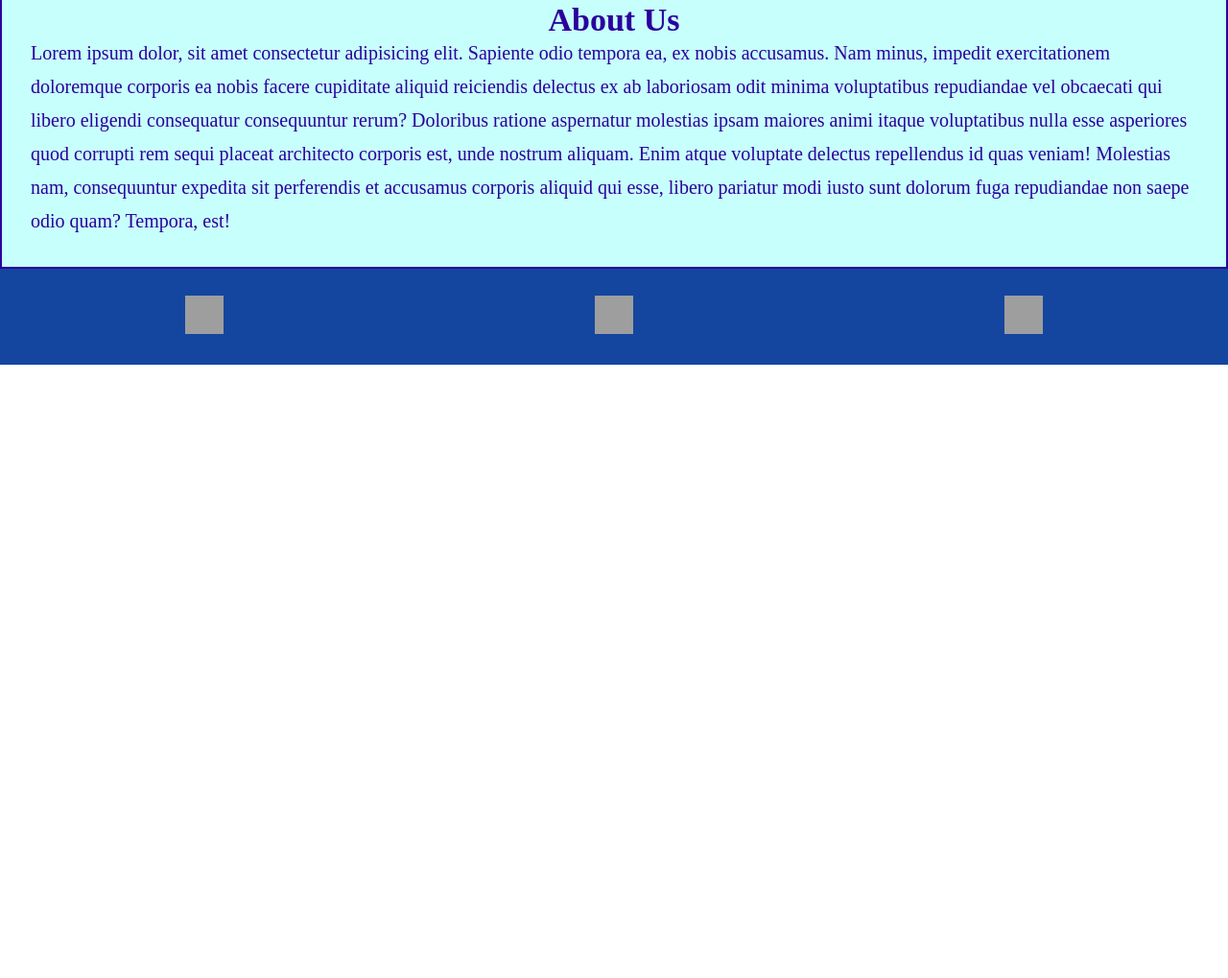
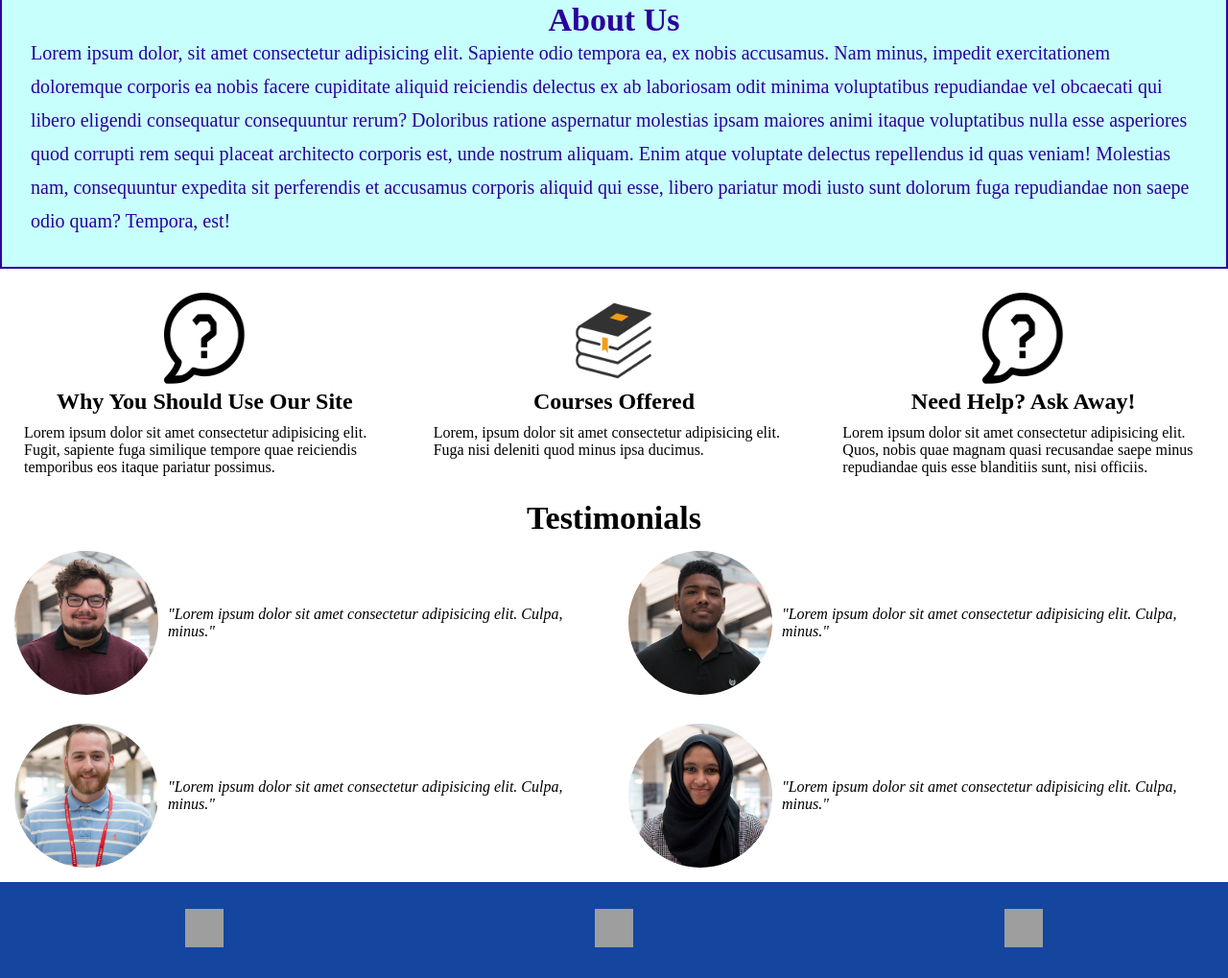
Before and after one commit to Veronica-B/tutor-site, a website: page public/index.html in a window 1280 px wide. Shown: the part 679-1698 px from the top of the page at 96% size. Before the commit the page ends 1059 px from the top, so only its background shows below. Drawn offline with Linux system fonts and the light colour scheme; grey boxes are pictures that could not be loaded.

Commit message:
addition of testominials and stuff

```diff
--- /dev/null
+++ b/public/css/scss_partials/_testmonials.scss
@@ -0,0 +1,44 @@
+.container-three{
+    display: grid;
+    grid-template-rows: auto;
+    grid-template-columns: repeat(3, 1fr);
+}
+
+.flex-box-index{
+    margin: 25px;
+    display: flex;
+    flex-direction: column;
+    align-items: center;
+}
+
+.descrip{
+    margin-top:10px;
+}
+
+.index-image{
+    height:100px;
+    width:85px;
+}
+
+.grid-test{
+    display: grid;
+    grid-template-rows: repeat(2, 1fr);
+    grid-template-columns: repeat(2, 1fr);
+}
+
+.flex-box-test{
+    display: flex;
+    align-items: center;
+    margin:15px;
+}
+
+.text-test{
+    margin-left: 10px;
+    font-style: italic;
+}
+
+.index-image--test{
+    height:150px;
+    width:150px;
+    border-radius: 50%;
+}
--- a/public/css/styles.scss
+++ b/public/css/styles.scss
@@ -9,6 +9,8 @@ $dullblue:#edfbff;
 @import "scss_partials/footer";
 @import "scss_partials/slideshow";
 @import "scss_partials/form";
+@import "scss_partials/testmonials";
+
 
 *{
     padding:0;
@@ -49,6 +51,7 @@ $dullblue:#edfbff;
 
 .header{
     font-size: 34px;
+    text-align: center;
 }
 
 .course_image{
--- a/public/index.html
+++ b/public/index.html
@@ -43,6 +43,53 @@
         qui esse, libero pariatur modi iusto sunt dolorum fuga repudiandae non saepe odio quam? Tempora, est!</p>
     </section>
 
+    <section class="container-three">
+        <div class="flex-box-index">
+            <img src="images/question.png" alt="question mark"class="index-image">
+            <h2>Why You Should Use Our Site</h2>
+            <p class="descrip">Lorem ipsum dolor sit amet consectetur adipisicing elit. Fugit, sapiente fuga similique tempore quae reiciendis temporibus eos itaque pariatur possimus.</p>
+        </div>
+
+        <div class="flex-box-index">
+            <img src="images/book.jpg"class="index-image">
+            <h2>Courses Offered</h2>
+            <p class="descrip">Lorem, ipsum dolor sit amet consectetur adipisicing elit. Fuga nisi deleniti quod minus ipsa ducimus.</p>
+        </div>
+
+        <div class="flex-box-index">
+            <img src="images/question.png" alt="question mark"class="index-image">
+            <h2>Need Help? Ask Away!</h2>
+            <p class="descrip">Lorem ipsum dolor sit amet consectetur adipisicing elit. Quos, nobis quae magnam quasi recusandae saepe minus repudiandae quis esse blanditiis sunt, nisi officiis.</p>
+        </div>
+
+    </section>
+
+    <section>
+        <h2 class="header">Testimonials</h2>
+        <div class="grid-test">
+        <div class="flex-box-test">
+            <img src="images/David.jpg"class="index-image--test">
+            <p class="text-test">"Lorem ipsum dolor sit amet consectetur adipisicing elit. Culpa, minus."</p>
+        </div>
+
+        <div class="flex-box-test">
+            <img src="images/leo.jpg" class="index-image--test">
+            <p class="text-test">"Lorem ipsum dolor sit amet consectetur adipisicing elit. Culpa, minus."</p>
+        </div>
+
+        <div class="flex-box-test">
+            <img src="images/Josh.jpg"class="index-image--test">
+            <p class="text-test">"Lorem ipsum dolor sit amet consectetur adipisicing elit. Culpa, minus."</p>
+        </div>
+
+        <div class="flex-box-test">
+            <img src="images/Rida.png"class="index-image--test">
+            <p class="text-test">"Lorem ipsum dolor sit amet consectetur adipisicing elit. Culpa, minus."</p>
+        </div>
+    </div>
+
+    </section>
+
     <footer class="footer">
 
         <a href="https://www.facebook.com/">
```
Also changed, not shown: public/Fin.html (+0 -4 lines), public/Tech.html (+3 -3 lines), public/human.html (+1 -1 lines), public/signup.html (+3 -3 lines), LICENSE.md, public/css/styles.css, public/images/David.jpg (added), public/images/Josh.jpg (added), public/images/Rida.png (added), public/images/book.jpg (added), public/images/leo.jpg (added), public/images/question.png (added), 3 other files.
